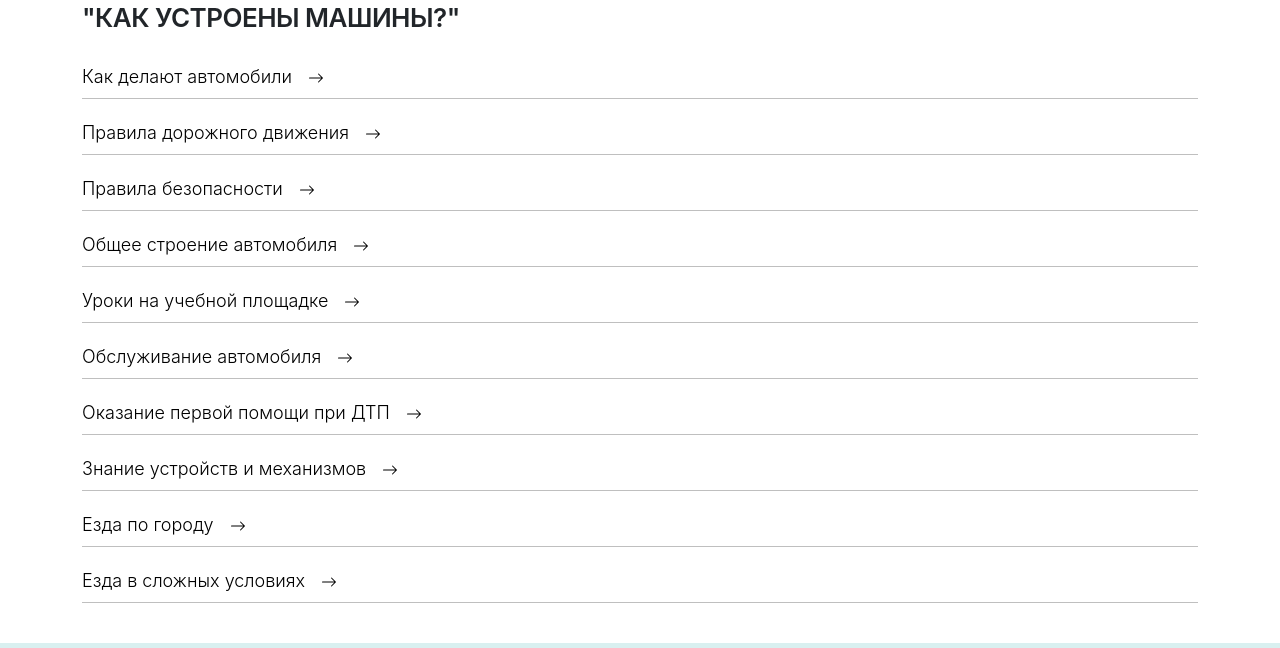
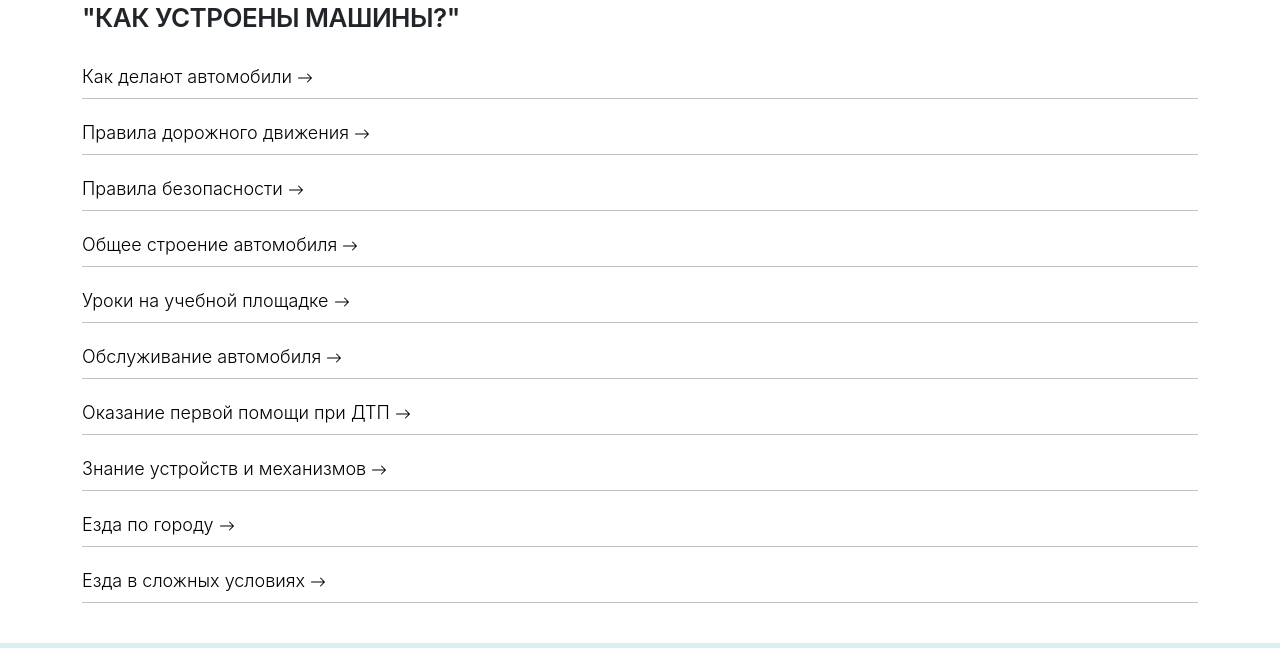
Before and after one commit to dgusakov/bimbimon-landing, a React (Create React App) app: page /quiz/cars in a window 1280 px wide. Shown: the part 161-809 px from the top of the page. Built offline with nearby package versions, Linux system fonts and the light colour scheme.

Commit message:
Make right arrow stick to the text in the ArrowRight component

```diff
--- a/src/components/navs/ListButtonWithArrow.tsx
+++ b/src/components/navs/ListButtonWithArrow.tsx
@@ -7,10 +7,7 @@ function ListButtonWithArrow(props: any) {
     <div className="row">
     <a href={props.link} className="text-black text-link">
       <div className="row">
-        <div className="col-auto">{props.displayName}</div>
-        <div className="col col-1 px-1">
-          <ArrowRight className="Arrow-inline" />
-        </div>
+        <div className="col-auto">{props.displayName}&nbsp;<ArrowRight className="Arrow-inline" /></div>
       </div>
       <hr className="mt-1" />
     </a>
```
